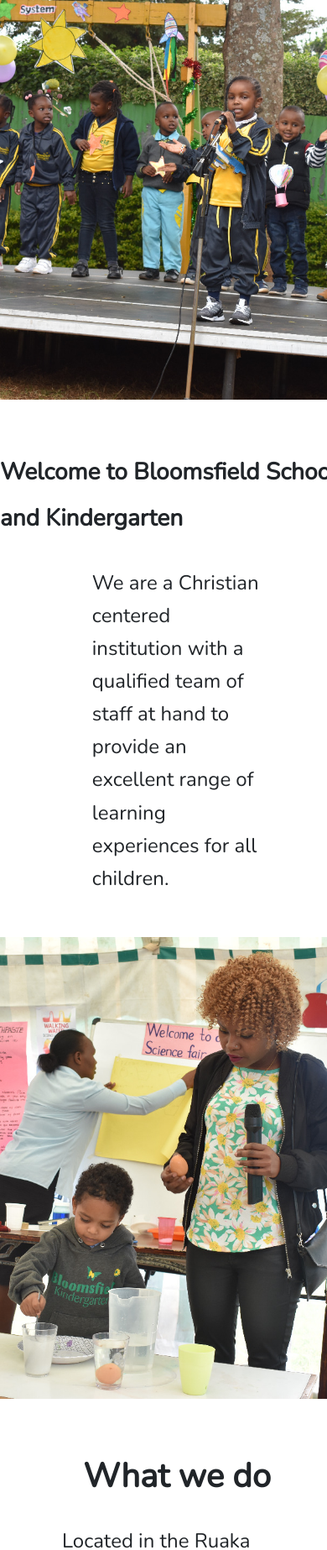
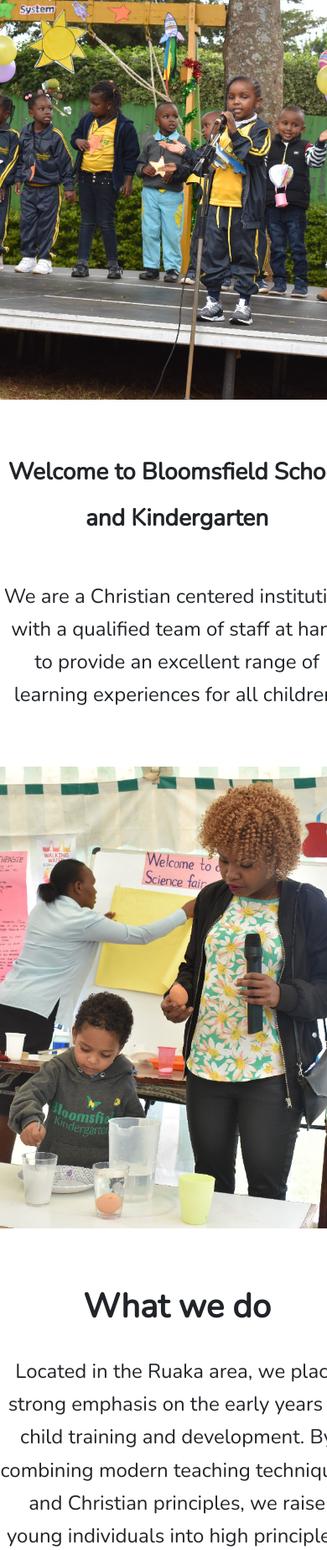
Before and after one commit to gachez/bloomsfield-responsive, a plain HTML site: page index.html in a window 390 px wide. Shown: the part 154-2000 px from the top of the page at 84% size. Drawn offline with nearby package versions, Linux system fonts and the light colour scheme; a web font is replaced by a local one.

Commit message:
making the home page fancy

```diff
--- a/index.html
+++ b/index.html
@@ -132,7 +132,7 @@ text-align: center;
         }
 
         #welcome-title{
-            margin: auto;
+
 
 font-family: Nunito;
 font-style: normal;
@@ -142,7 +142,7 @@ line-height: 3.4375rem;
         }
 
         #welcome-paragraph{
-            margin: auto;
+
             width: 48%;
             font-family: Nunito;
             font-style: normal;
@@ -309,7 +309,7 @@ line-height: 3.4375rem;
 
         #hamburger-menu{
            grid-column: 1/-1;
-            height: 200vh;
+            height: 90vh;
             background: white;
             display: none;
             z-index: 999;
@@ -353,7 +353,7 @@ line-height: 3.4375rem;
 
 
             #logo{
-                height: 130%;
+                height: 100%;
             }
 
             #right{
@@ -396,9 +396,21 @@ line-height: 3.4375rem;
             #welcome-title{
                 font-size: 1.75rem;
             }
+
+            #welcome-paragraph{
+                width: 100%;
+            }
+
+            #what-we-do-paragraph{
+                width: 100%;
+            }
             .testimonial-container{
                 padding-top: 25px;
                 border-radius: 5px;
+                width: 90%;
+            }
+            #footer{
+                height: 7rem;
             }
         }
 
@@ -513,12 +525,17 @@ line-height: 3.4375rem;
 
 <!--        content container-->
         <div class="content-container">
-        <p id="welcome-title">
+        <div id="welcome-container" style="text-align: center">
+            <p id="welcome-title" style="display: inline-block">
             Welcome to Bloomsfield School and Kindergarten
             </p>
-            <p id= "welcome-paragraph">
+            </div>
+            <div id="welcome-paragraph-container" style="text-align: center">
+            <p id= "welcome-paragraph" style="display: inline-block">
             We are a Christian centered institution with a qualified team of staff at hand to provide an excellent range of learning experiences for all children.
             </p>
+
+            </div>
             <div style="background-image: url('science2.jpg')" class="coming-soon">
                  <span style="margin: auto; font-family: Pangolin; font-size: 45px; color: green ;
           -webkit-animation-name: fade;
@@ -563,10 +580,14 @@ line-height: 3.4375rem;
         </div>
 
         <section class="what-we-do-container">
-        <p id="what-we-do">What we do</p>
-        <p id="what-we-do-paragraph">
+       <div id="what-we-do-container" style="text-align: center">
+            <p id="what-we-do" style="display: inline-block">What we do</p>
+            </div>
+       <div id="what-we-do-paragraph-container" style="text-align: center">
+             <p id="what-we-do-paragraph" style="display: inline-block">
             Located in the Ruaka area, we place strong emphasis on the early years of child training and development. By combining modern teaching techniques and Christian principles, we raise young individuals into high principled, self-confident and hardworking future problem solvers.
             </p>
+            </div>
         </section>
 
         <a href="about-us.html"><div id="learn-more">Learn more</div></a>
@@ -576,7 +597,7 @@ line-height: 3.4375rem;
         <div>
             <img onclick="plusDivs(-1)" id="left" style="cursor: pointer" src="ico_left.png"/>
             <img onclick="plusDivs(1)" id="right" style="cursor: pointer" src="ico_right.png"/>
-            <div class="testimonial-container">
+            <div class="testimonial-container" style="overflow: scroll">
             Bringing my child to Bloomsfield has been the best decision. The time he has spent there has created the perfect foundation for his education. I love it.
                 <br />
                 <br />
```
